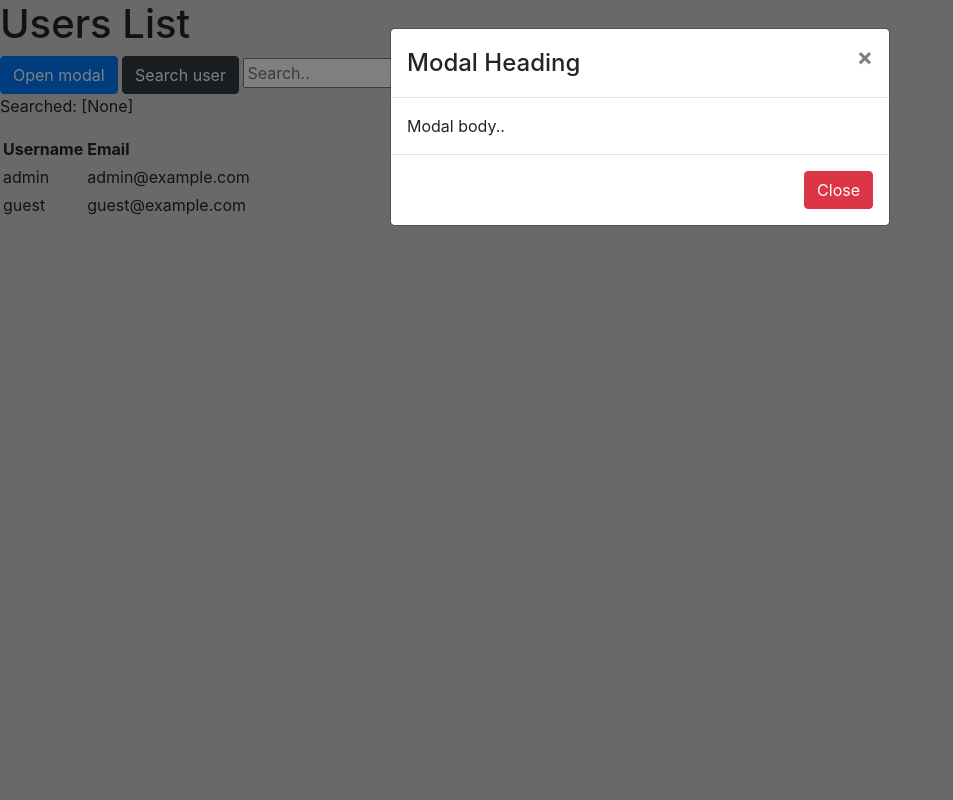
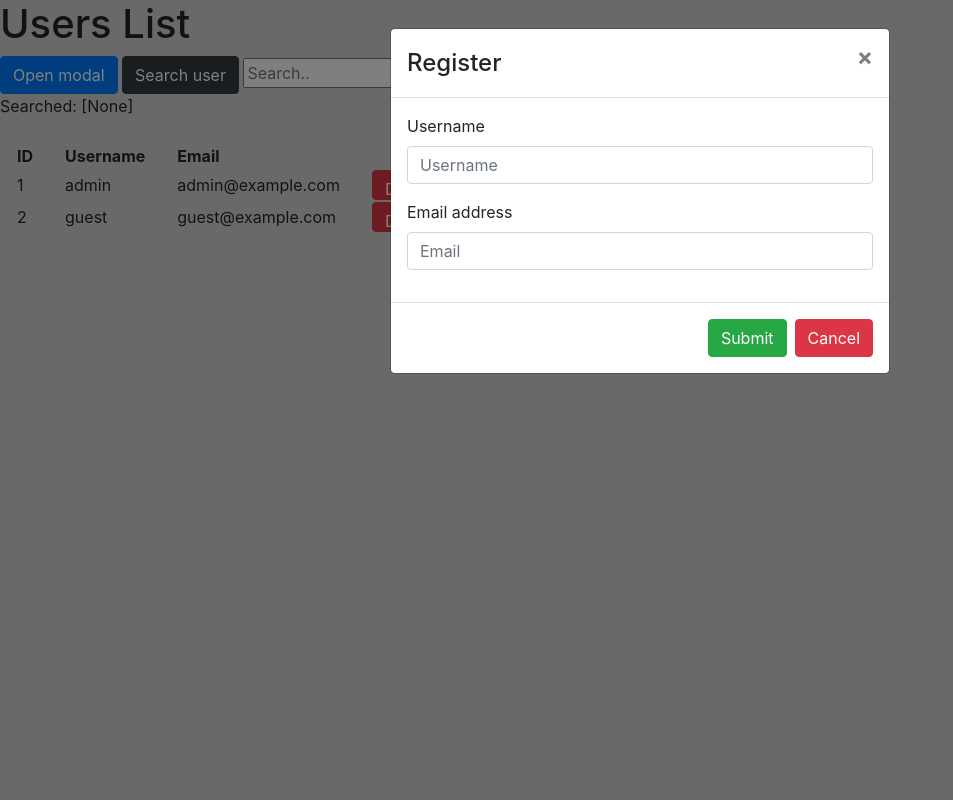
Before and after one commit to andrest50/resource-pool, a Flask app: page /users_page in a window 1280 px wide, after a click on "Open modal". Shown: the whole page, without its empty margins (0-953 px from the left). Run offline with Flask 2, Linux system fonts and the light colour scheme; data comes from the database, SQL or seed files in the repository; both versions use the stored data as it was before the commit; some libraries are stand-ins or nearby versions.

Commit message:
Changing some boilerplate and working on displaying and creating users in HTML page.

```diff
--- a/app/__init__.py
+++ b/app/__init__.py
@@ -1,10 +1,15 @@
 # app/__init__.py
 
 # third-party imports
-from flask import Flask, render_template
+from flask import Flask, render_template, request
 from flask_sqlalchemy import SQLAlchemy
+from flask_marshmallow import Marshmallow
+from flask_restful import Api, Resource
 import os
 from . import views
+from . import database
+import json
+#import models
 
 # local imports
 import config as cfg
@@ -12,20 +17,101 @@ import config as cfg
 # db variable initialization
 project_dir = os.path.dirname(os.path.abspath(__file__))
 database_file = "sqlite:///{}".format(os.path.join(project_dir, "../resources.db"))
+db = SQLAlchemy()
+ma = Marshmallow()
+
+class User(db.Model):
+    __tablename__ = 'users'
+    id = db.Column(db.Integer, primary_key=True)
+    username = db.Column(db.String(80), unique=True, nullable=False)
+    email = db.Column(db.String(120), unique=True, nullable=False)
+
+    def __repr__(self):
+        user_dict = {
+            'id': self.id,
+            'username': self.username,
+            'email': self.email
+        }
+        return json.dumps(user_dict)
+
+class UserSchema(ma.SQLAlchemyAutoSchema):
+    class Meta:
+        fields = ('id', 'username', 'email')
+        model = User
+        sqla_session = db.session
+
+user_schema = UserSchema()
+users_schema = UserSchema(many=True)
+class UserListResource(Resource):
+    def get(self):
+        users = User.query.all()
+        return users_schema.dump(users)
+
+    def post(self):
+        new_user = User(
+            username=request.json['username'],
+            email=request.json['email']
+        )
+        db.session.add(new_user)
+        db.session.commit()
+        return user_schema.dump(new_user)
+
+class UserResource(Resource):
+    def get(self, user_id):
+        user = User.query.get_or_404(user_id)
+        return user_schema.dump(user)
+
+    def patch(self, user_id):
+        user = User.get_or_404(user_id)
+
+        if 'username' in request.json:
+            user.username = request.json['user']
+        if 'email' in request.json:
+            user.email = request.json['email']
+
+        db.session.commit()
+        return user_schema.dump(user)
+
+    def delete(self, user_id):
+        user = User.query.get_or_404(user_id)
+        db.session.delete(user)
+        db.session.commit()
+        return '', 204
 
 def create_app(config_name):
     app = Flask(__name__, static_url_path='/static', instance_relative_config=True)
     app.config['SQLALCHEMY_DATABASE_URI'] = database_file
     app.config['SQLALCHEMY_TRACK_MODIFICATIONS'] = False
     app.config.from_object(cfg.app_config['development'])
-    app.register_blueprint(views.bp)
-    #db = SQLAlchemy(app)
-    from . import database
-    database.init_db()
+    #app.register_blueprint(views.bp)
+    db.init_app(app)
+    with app.app_context():
+        db.create_all()
+    #from . import database
+    #database.init_db()
+    api = Api(app)
+    ma.init_app(app)
+    api.add_resource(UserListResource, '/users')
+    api.add_resource(UserResource, '/user/<int:user_id>')
+    @app.route('/')
+    @app.route('/home')
+    def home_page():
+        #models.test_db()
+        return render_template('home.html')
+
+    @app.route('/users_page')
+    def users_page():
+        #models.test_db()
+        users = User.query.all()
+        print(users)
+        for user in users:
+            print(user.username)
+            print(user.email)
+        return render_template('users.html', users=users)
     #db.init_app(app)
 
-    @app.teardown_appcontext
-    def shutdown_session(exception=None):
-        database.db_session.remove()
+    #@app.teardown_appcontext
+    #def shutdown_session(exception=None):
+    #    database.db_session.remove()
 
     return app
--- a/app/models.py
+++ b/app/models.py
@@ -2,9 +2,11 @@ from sqlalchemy import create_engine, Column, Integer, String
 from sqlalchemy.orm import scoped_session, sessionmaker
 from sqlalchemy.ext.declarative import declarative_base
 from app.database import Base
+#from app import db, ma
 import json
 
-class User(Base):
+"""
+class User(db.Model):
     __tablename__ = 'users'
     id = Column(Integer, primary_key=True)
     username = Column(String(80), unique=True, nullable=False)
@@ -18,6 +20,16 @@ class User(Base):
         }
         return json.dumps(user_dict)
 
+class UserSchema(ma.SQLAlchemyAutoSchema):
+    class Meta:
+        fields = ('id', 'username', 'email')
+        model = User
+        sqla_session = db.session
+
+user_schema = UserSchema()
+users_schema = UserSchema(many=True)
+"""
+
 def test_db():
     Base.metadata.create_all()
     admin = User(username='admin', email='admin@example.com')
--- a/app/templates/users.html
+++ b/app/templates/users.html
@@ -7,15 +7,58 @@
     <script src="https://cdnjs.cloudflare.com/ajax/libs/popper.js/1.16.0/umd/popper.min.js"></script>
     <script src="https://maxcdn.bootstrapcdn.com/bootstrap/4.5.2/js/bootstrap.min.js"></script>
 </header>
+<style>
+    th, td {
+        padding: 0 15px;
+    }
+</style>
 <script type="text/javascript">
     $(document).ready(function(){
         $('#search-btn').click(function(){
             get_user()
         })
+        $('#search-user').keypress(function (event){
+            console.log(event.which)
+            if(event.which == 13){
+                $('#search-btn').click()
+                return false
+            }
+        })
+        $('#create-user-form').submit(function(event){
+            event.preventDefault()
+
+            form_values = $(this).serializeArray()
+            if(!form_values[0].value || !form_values[1].value)
+                return
+            user_obj = {
+                username: form_values[0].value,
+                email: form_values[1].value
+            }
+            add_user(user_obj)
+
+            $(':input', '#create-user-form')
+                .not(':button, :submit, :reset, :hidden')
+                .val('')
+            $("#myModal").modal('toggle')
+
+            new_entry_id_val = parseInt($("#user-table tr:last button").attr('id')) + 1
+            console.log(new_entry_id_val)
+            new_entry_id = $("<td></td>").text(new_entry_id_val)
+            new_entry_username = $("<td></td>").text(user_obj['username'])
+            new_entry_email = $("<td></td>").text(user_obj['email'])
+            new_entry_delete_btn = $('<td></td>').append($('<button></button>')
+                .text("Delete")
+                .addClass('btn btn-danger')
+                .attr('id', new_entry_id_val)
+                .css({'height': '30px', 'width': '70px'}))
+            //new_row.appendTo(new_entry_username, new_entry_email)
+            $("#user-table").find('tbody').append($('<tr>').append(new_entry_id, new_entry_username, new_entry_email, new_entry_delete_btn))
+        })
         /*document.getElementById('create-user-btn').onclick = function create_user(){
             create_user_modal()
         }*/
     })
+
     const get_user = () => {
         fetch('/users')
         .then(response => response.json())
@@ -23,8 +66,32 @@
             let users = data
             console.log(users)
             searched_user = users.filter((user) => user.username === document.getElementById('search-user').value)
-                const user_tag = document.getElementById("found-user")
-                user_tag.textContent = "Searched: " + searched_user[0].username
+            if(searched_user === undefined || searched_user.length == 0)
+                return
+            $("#found-user").text("Searched: " + searched_user[0].username)
+            $("#found-user-username").text("Username: " + searched_user[0].username)
+            $("#found-user-email").text("Email: " + searched_user[0].email)
+        })
+        .catch(error => console.log(error))
+    }
+
+    const add_user = (user_data) => {
+        console.log(JSON.stringify(user_data))
+        fetch('/users', {
+            method: 'POST',
+            headers: {
+                'Accept': 'application/json',
+                'Content-Type': 'application/json'
+            },
+            body: JSON.stringify(user_data)
+        })
+        .then(response => response.json())
+        .then(data => {
+            let user = data
+            console.log(user)
+            //searched_user = users.filter((user) => user.username === document.getElementById('search-user').value)
+            //const user_tag = document.getElementById("found-user")
+            //user_tag.textContent = "Searched: " + searched_user[0].username
         })
         .catch(error => console.log(error))
     }
@@ -40,38 +107,47 @@
     <div class="modal" id="myModal">
         <div class="modal-dialog">
         <div class="modal-content">
-
-            <!-- Modal Header -->
             <div class="modal-header">
-            <h4 class="modal-title">Modal Heading</h4>
+                <h4 class="modal-title">Register</h4>
                 <button type="button" class="close" data-dismiss="modal">&times;</button>
             </div>
-
-            <!-- Modal body -->
+            <form id="create-user-form">
                 <div class="modal-body">
-            Modal body..
+                    <div class="form-group">
+                        <label for="username">Username</label>
+                        <input type="text" name="username" value="" class="form-control" id="username" aria-describedby="usernameHelp" placeholder="Username">
                     </div>
-
-            <!-- Modal footer -->
+                    <div class="form-group">
+                        <label for="email">Email address</label>
+                        <input type="email" name="email" value="" class="form-control" id="email" placeholder="Email">
+                        </div>
+                </div>
                 <div class="modal-footer">
-            <button type="button" class="btn btn-danger" data-dismiss="modal">Close</button>
+                    <input type="submit" value="Submit" class="btn btn-success" id="submit-user-btn">
+                    <button type="button" class="btn btn-danger" data-dismiss="modal">Cancel</button>
                 </div>
-
+            </form>
         </div>
         </div>
     </div>
     <button type="button" class="btn btn-dark" id="search-btn">Search user</button>
     <input type="text" placeholder="Search.." id="search-user">
-    <p id="found-user">Searched: [None]</p>
-    <table>
+    <p id="found-user" style="margin-bottom: 0px">Searched: [None]</p>
+    <span id="found-user-username"></span>
+    <span id="found-user-email"></span>
+    <br />
+    <table id="user-table">
         <tr>
+            <th>ID</th>
             <th>Username</th>
             <th>Email</th>
         </tr>
         {% for user in users %}
         <tr>
+            <td>{{user.id}}</td>
             <td>{{user.username}}</td>
             <td>{{user.email}}</td>
+            <td><button type="button" id={{user.id}} class="btn btn-danger" data-dismiss="modal" style="height: 30px; width: 70px;">Delete</button></td>
         </tr>
         {% endfor %}
     </table>
--- a/app/views.py
+++ b/app/views.py
@@ -1,6 +1,7 @@
 import functools
 from flask import Blueprint, render_template, jsonify, request, url_for
 from app import models
+from . import database
 import json
 
 bp = Blueprint('files', __name__, url_prefix='/')
@@ -14,21 +15,42 @@ def home_page():
 @bp.route('/users_page')
 def users_page():
     #models.test_db()
-    users = models.User.query.all()
+    users = User.query.all()
     print(users)
     for user in users:
         print(user.username)
         print(user.email)
     return render_template('users.html', users=users)
 
+"""
 @bp.route('/users', methods=['GET', 'POST'])
 def users_data():
+    users = models.User.query.all()
+    if request.method == 'POST':
+        a_user = json.loads(request.data)
+        print(a_user)
+        print(request.json)
+        print(request.json.email)
+        user = models.User(email=request.json.email,
+                    username=request.json.username)
+        new_user = schema.load(user, session=db.session).data
+        users.append(user)
+        database.db_session.add(user)
+        database.db_session.commit()
+        flash('You have successfully registered!')
+        return redirect(url_for('users_page'))
+    print(users)
+    return f'{users}'
+
+@bp.route('/user/:{user}', methods=['GET', 'POST'])
+def user_data():
     users = models.User.query.all()
     if request.method == 'POST':
         users.append(request.users)
         return redirect(url_for('users_page'))
     print(users)
     return f'{users}'
+"""
 
 @bp.errorhandler(500)
 def internal_error(e):
```
Also changed, not shown: resources.db (deleted), 1 other file. Lines whose indentation alone changed are shown as unchanged.
